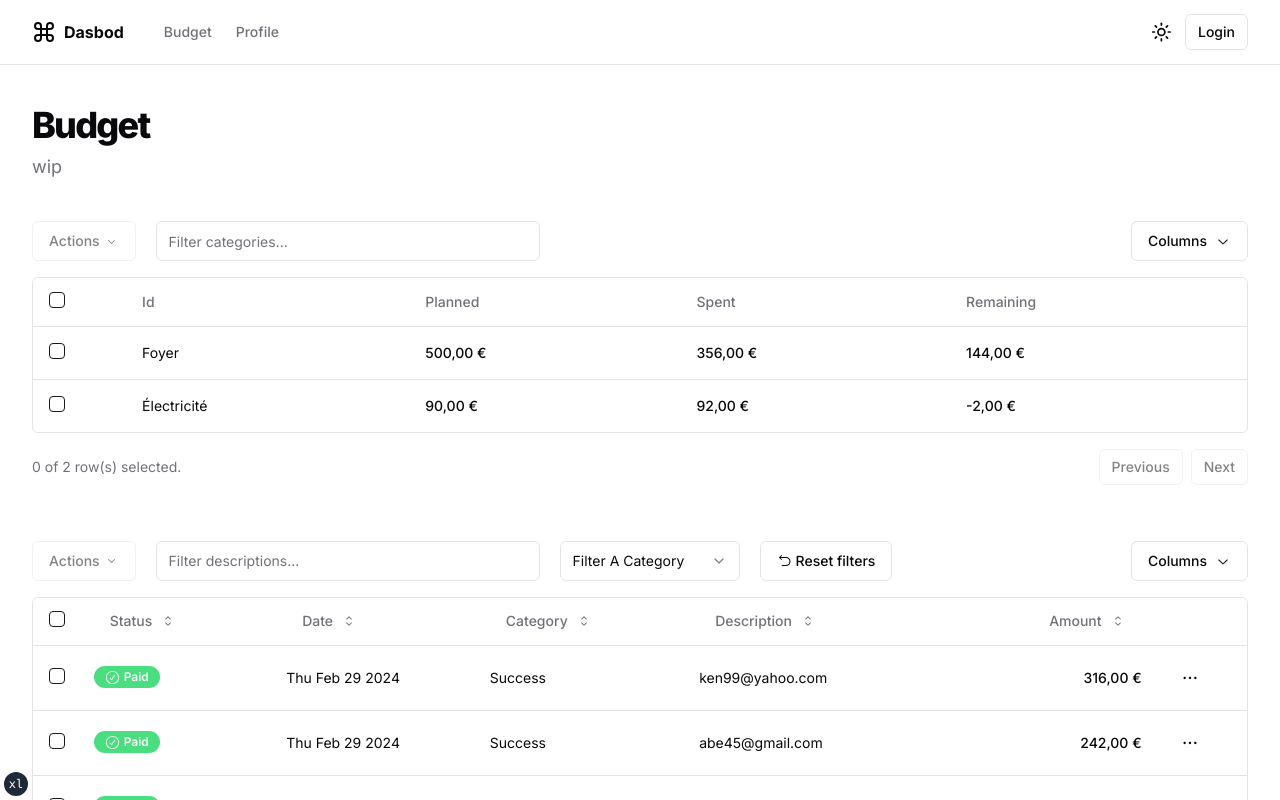
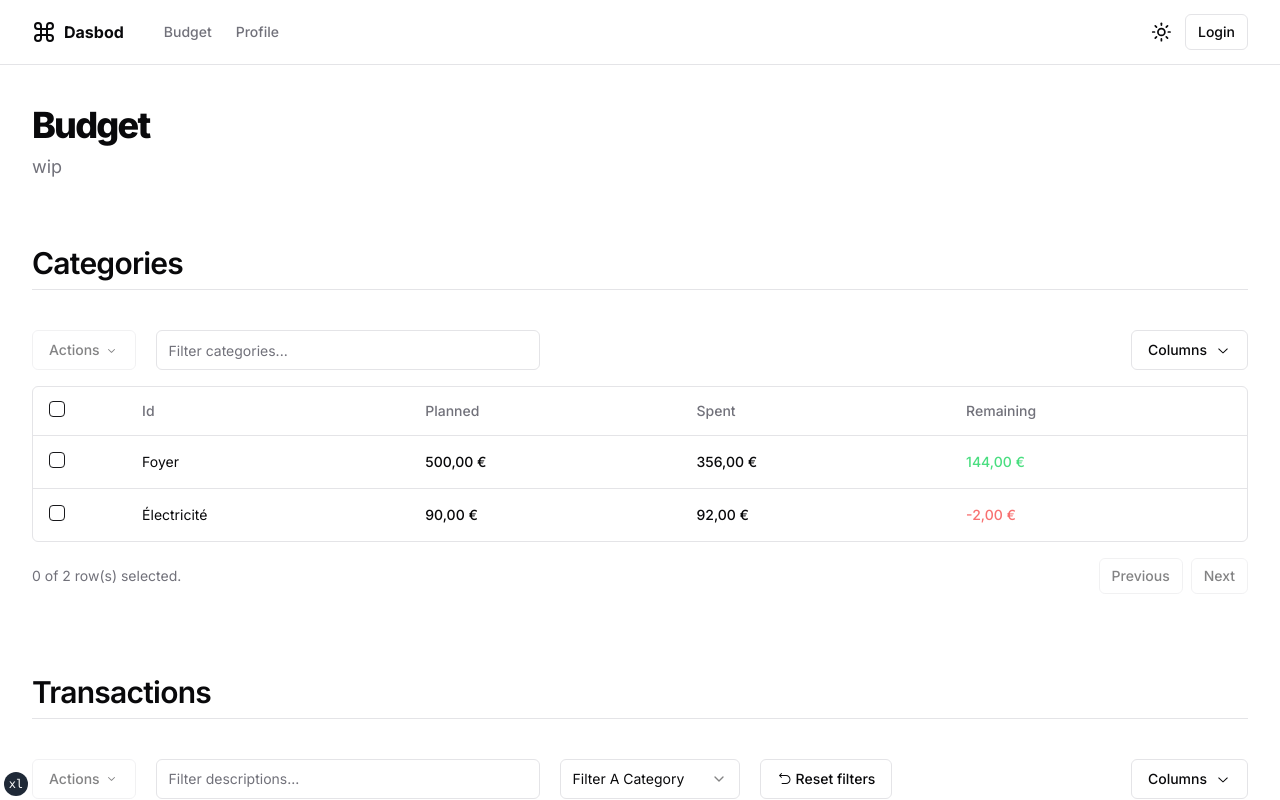
Before and after one commit to lilgallon/budgetin, a Next.js app in the folder dasbod-front-react/: page /budget in a window 1280 px wide. Shown: the top 800 px of the page. Built offline with nearby package versions, Linux system fonts and the light colour scheme.

Commit message:
front(budget): dynamic color for remaining money in categories

```diff
--- a/dasbod-front-react/app/budget/page.tsx
+++ b/dasbod-front-react/app/budget/page.tsx
@@ -1,7 +1,13 @@
 "use client"
+
+import React from "react"
 
 import { CategoriesTable } from "@/components/business/budget/categories-table"
 import { TransactionsTable } from "@/components/business/budget/transactions-table"
+
+
+
+
 
 export default function BudgetPage() {
   return (
@@ -13,7 +19,15 @@ export default function BudgetPage() {
               <p className="max-w-[700px] text-lg text-muted-foreground">wip</p>
           </div>
 
+          <h2 className="mt-10 scroll-m-20 border-b pb-2 text-3xl font-semibold tracking-tight transition-colors first:mt-0">
+              Categories
+          </h2>
+
           <CategoriesTable></CategoriesTable>
+
+          <h2 className="mt-10 scroll-m-20 border-b pb-2 text-3xl font-semibold tracking-tight transition-colors first:mt-0">
+              Transactions
+          </h2>
           <TransactionsTable></TransactionsTable>
       </section>
   )
--- a/dasbod-front-react/components/business/budget/categories-table.tsx
+++ b/dasbod-front-react/components/business/budget/categories-table.tsx
@@ -102,7 +102,7 @@ const columns: ColumnDef<Category>[] = [
     {
         accessorKey: "remaining",
         header: "Remaining",
-        cell: ({row}) => moneyCell(row.getValue('remaining'))
+        cell: ({row}) => moneyCell(row.getValue('remaining'), "", "yes")
     },
 ]
 
--- a/dasbod-front-react/lib/data-table.tsx
+++ b/dasbod-front-react/lib/data-table.tsx
@@ -8,7 +8,7 @@ import { Button } from "@/components/ui/button"
 
 
 
-export function moneyCell(value: string, className: string = "") {
+export function moneyCell(value: string, className: string = "", dynamicColor: 'no' | 'yes' | 'yes-invert' = 'no') {
     const amount = parseFloat(value)
 
     // Format the amount as a dollar amount
@@ -17,7 +17,16 @@ export function moneyCell(value: string, className: string = "") {
         currency: "EUR",
     }).format(amount)
 
-    return (<div className={"font-medium " + className}>{formatted}</div>)
+    switch (dynamicColor) {
+      case "yes":
+          className += amount > 0 ? " text-green-400" : " text-red-400";
+            break;
+      case "yes-invert":
+        className += amount > 0 ? " text-red-400" : " text-green-400"
+        break
+    }
+
+    return (<div className={"font-medium" + className}>{formatted}</div>)
 }
 
 export function sortableColumn<T>(label: string, column: Column<T>, className: string = "") {
--- a/dasbod-front-react/tailwind.config.js
+++ b/dasbod-front-react/tailwind.config.js
@@ -72,5 +72,9 @@ module.exports = {
       },
     },
   },
+  safelist: [
+    'text-green-400',
+    'text-red-400',
+  ],
   plugins: [require("tailwindcss-animate")],
 }
```
Lines whose indentation alone changed are shown as unchanged.
